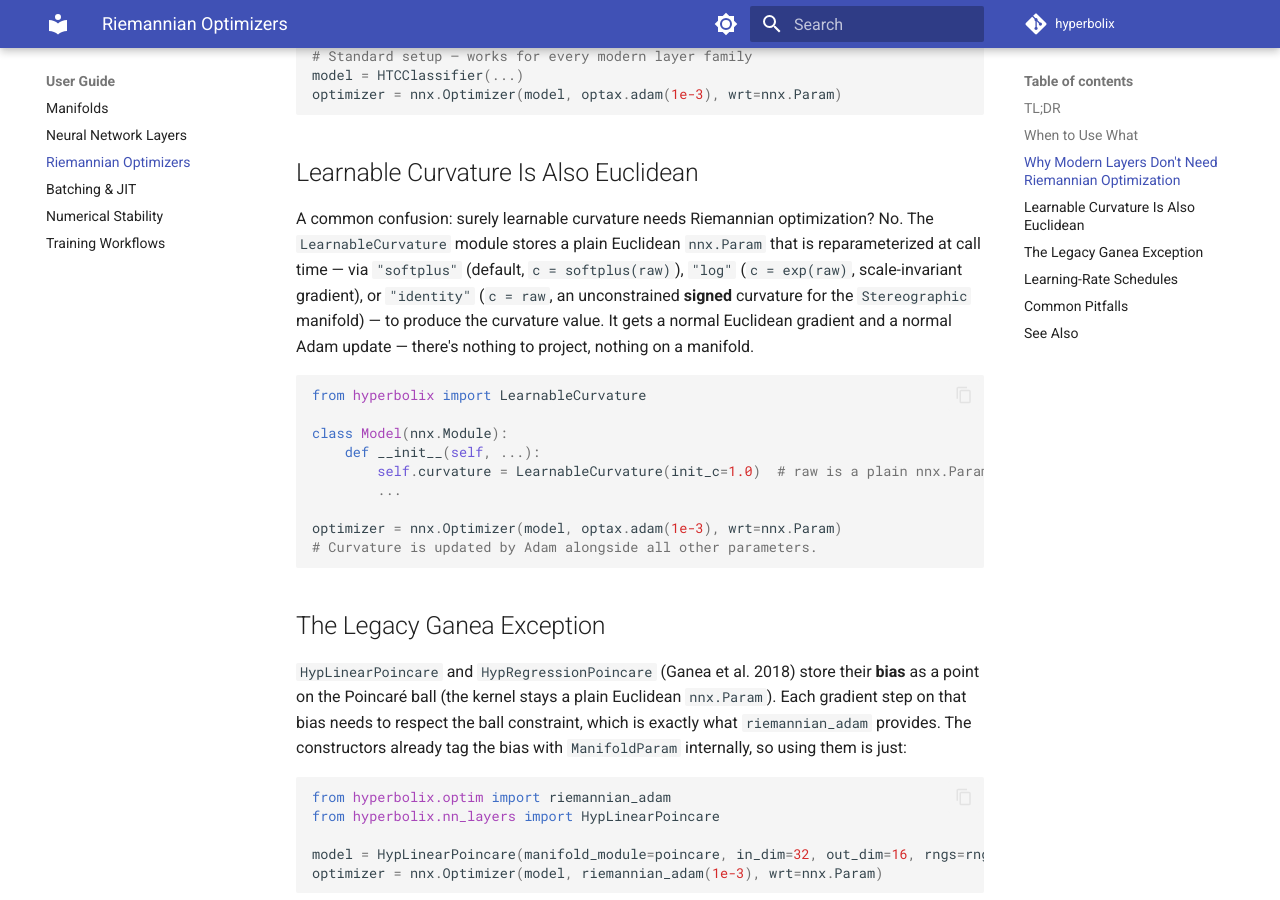
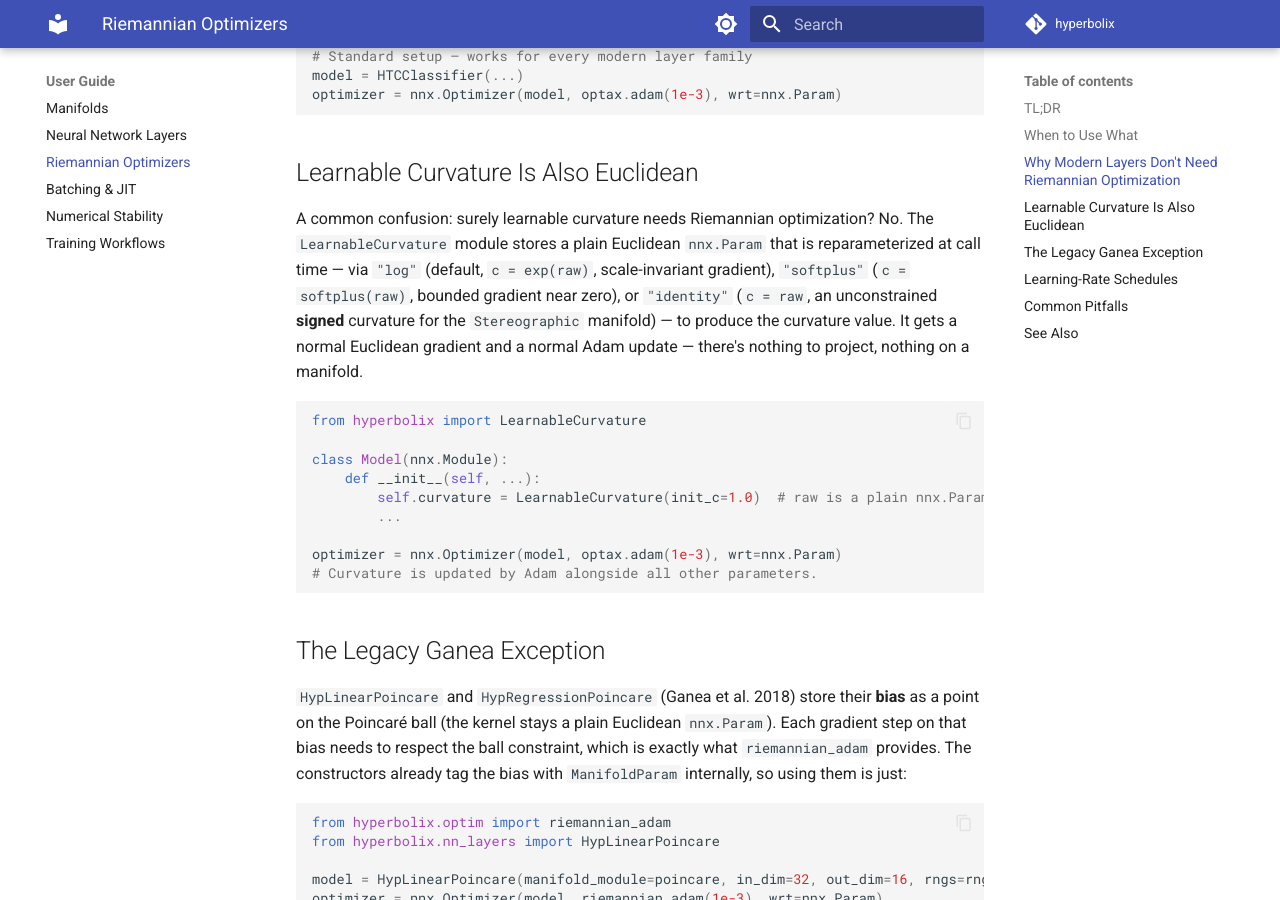
Before and after one commit to timoklein/hyperbolix, an MkDocs documentation site: the page built from docs/user-guide/optimizers.md, in a window 1280 px wide and 900 px high, scrolled down 1288 px. Built offline with MkDocs 1.6.1 and Material for MkDocs 9.7.7, drawn with Linux system fonts in a browser that asks for light colours; comment, search, counter and statistics services are not loaded; the version menu is left out.

Commit message:
update learnable curvature

```diff
--- a/docs/user-guide/optimizers.md
+++ b/docs/user-guide/optimizers.md
@@ -53,9 +53,9 @@ optimizer = nnx.Optimizer(model, optax.adam(1e-3), wrt=nnx.Param)
 
 A common confusion: surely learnable curvature needs Riemannian optimization?
 No. The `LearnableCurvature` module stores a plain Euclidean `nnx.Param`
-that is reparameterized at call time — via `"softplus"` (default,
-`c = softplus(raw)`), `"log"` (`c = exp(raw)`, scale-invariant gradient), or
-`"identity"` (`c = raw`, an unconstrained **signed** curvature for the
+that is reparameterized at call time — via `"log"` (default,
+`c = exp(raw)`, scale-invariant gradient), `"softplus"` (`c = softplus(raw)`,
+bounded gradient near zero), or `"identity"` (`c = raw`, an unconstrained **signed** curvature for the
 `Stereographic` manifold) — to produce the curvature value. It gets a normal
 Euclidean gradient and a normal Adam update — there's nothing to project,
 nothing on a manifold.
```
Also changed, not shown: README.md (+1 -1 lines), docs/changelog.md (+4 -1 lines), docs/user-guide/manifolds.md (+8 -6 lines), 1 other file.
